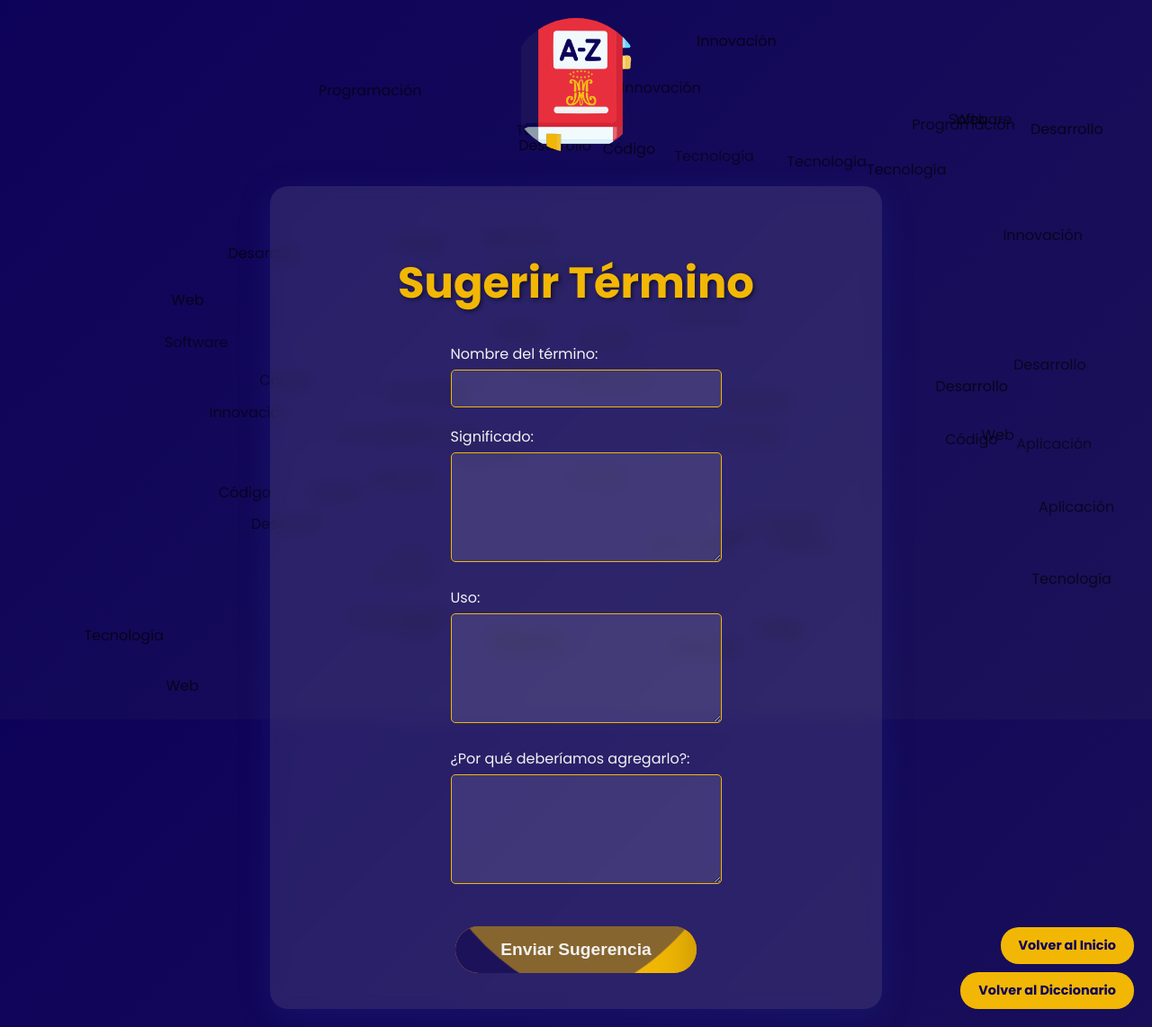
After one commit to TheKingXion/Proyecto_Final, a Flask app: page /suggest-term in a window 1280 px wide. The commit adds this page. Shown: the whole page at 90% size. Run offline with Flask 3, Linux system fonts and the light colour scheme; some libraries are stand-ins or nearby versions.

Commit message:
Pagina Lista | 04/12 | 10:51

```diff
--- a/app.py
+++ b/app.py
@@ -1,4 +1,5 @@
-from flask import Flask, render_template, request
+from flask import Flask, render_template, request, jsonify
+import json
 from diccionarios import es, eng, ita, por
 
 app = Flask(__name__)
@@ -32,5 +33,20 @@
     terms = diccionario.get(letter, {})
     return render_template('terms.html', terms=terms, letter=letter.upper())
 
+@app.route('/suggest-term')
+def suggest_term_page():
+    return render_template('suggest-term.html')
+
+@app.route('/api/suggest-term', methods=['POST'])
+def suggest_term():
+    data = request.json
+
+    # Guardar la sugerencia en un archivo
+    with open('sugerencias.json', 'a') as f:
+        json.dump(data, f)
+        f.write('\n')
+
+    return jsonify({"message": "Sugerencia guardada con éxito"}), 200
+
 if __name__ == '__main__':
     app.run(debug=True, host='0.0.0.0', port=5000)
--- /dev/null
+++ b/static/css/suggest-term.css
@@ -0,0 +1,232 @@
+body, html {
+    font-family: 'Poppins', sans-serif;
+    margin: 0;
+    padding: 0;
+    height: 100%;
+    background: linear-gradient(135deg, #0D0259, #1B1259);
+    color: #F2F2F2;
+}
+
+.logo-container {
+    text-align: center;
+    margin-bottom: 30px;
+}
+
+.logo {
+    width: 150px;
+    height: 150px;
+    border-radius: 50%;
+    object-fit: cover;
+}
+
+.container {
+    position: relative;
+    display: flex;
+    flex-direction: column;
+    justify-content: center;
+    align-items: center;
+    min-height: 100vh;
+    padding: 20px;
+    box-sizing: border-box;
+    z-index: 1;
+}
+
+.content {
+    text-align: center;
+    display: flex;
+    flex-direction: column;
+    justify-content: center;
+    align-items: center;
+    background: rgba(255, 255, 255, 0.1);
+    backdrop-filter: blur(10px);
+    border-radius: 20px;
+    padding: 40px;
+    box-shadow: 0 8px 32px 0 rgba(31, 38, 135, 0.37);
+    width: 80%;
+    max-width: 600px;
+}
+
+.title {
+    font-size: 3rem;
+    margin-bottom: 30px;
+    font-weight: bold;
+    color: #F2B705;
+    text-shadow: 2px 2px 4px rgba(0,0,0,0.5);
+    animation: fadeInDown 1s ease-out;
+}
+
+@keyframes fadeInDown {
+    from {
+        opacity: 0;
+        transform: translateY(-20px);
+    }
+    to {
+        opacity: 1;
+        transform: translateY(0);
+    }
+}
+
+.form-group {
+    margin-bottom: 20px;
+    width: 100%;
+}
+
+label {
+    display: block;
+    margin-bottom: 5px;
+    text-align: left;
+    color: #F2F2F2;
+}
+
+input[type="text"],
+textarea {
+    width: 100%;
+    padding: 10px;
+    border: 1px solid #F2B705;
+    border-radius: 5px;
+    background-color: rgba(255, 255, 255, 0.1);
+    color: #F2F2F2;
+    font-family: 'Poppins', sans-serif;
+}
+
+textarea {
+    height: 100px;
+    resize: vertical;
+}
+
+.submit-button {
+    position: relative;
+    display: inline-block;
+    padding: 15px 50px;
+    background-color: #D92534;
+    color: #F2F2F2;
+    text-decoration: none;
+    border-radius: 30px;
+    font-size: 1.2rem;
+    font-weight: bold;
+    border: none;
+    cursor: pointer;
+    overflow: hidden;
+    transition: all 0.3s ease;
+    margin-top: 20px;
+}
+
+.submit-button span {
+    position: relative;
+    z-index: 1;
+}
+
+.submit-button .liquid {
+    position: absolute;
+    top: -80px;
+    left: 0;
+    width: 100%;
+    height: 200px;
+    background: #F2B705;
+    box-shadow: inset 0 0 50px rgba(0, 0, 0, .5);
+    transition: 0.5s;
+}
+
+.submit-button .liquid::after,
+.submit-button .liquid::before {
+    content: '';
+    width: 200%;
+    height: 200%;
+    position: absolute;
+    top: 0;
+    left: 50%;
+    transform: translate(-50%, -75%);
+    background: #F2F2F2;
+}
+
+.submit-button .liquid::before {
+    border-radius: 45%;
+    background: #1B1259;
+    animation: animate 5s linear infinite;
+}
+
+.submit-button .liquid::after {
+    border-radius: 40%;
+    background: rgba(242, 183, 5, .5);
+    animation: animate 10s linear infinite;
+}
+
+.submit-button:hover .liquid {
+    top: -120px;
+}
+
+@keyframes animate {
+    0% {
+        transform: translate(-50%, -75%) rotate(0deg);
+    }
+    100% {
+        transform: translate(-50%, -75%) rotate(360deg);
+    }
+}
+
+.back-button {
+    position: absolute;
+    bottom: 70px;
+    right: 20px;
+    background-color: #F2B705;
+    padding: 10px 20px;
+    font-size: 0.9rem;
+    color: #0D0259;
+    text-decoration: none;
+    border-radius: 20px;
+    border: none;
+    cursor: pointer;
+    transition: all 0.3s ease;
+    font-weight: bold;
+}
+
+.back-button:hover {
+    background-color: #D92534;
+    color: #F2F2F2;
+    transform: translateY(-3px);
+    box-shadow: 0 4px 8px rgba(0,0,0,0.2);
+}
+
+.diccionary-button {
+    position: absolute;
+    bottom: 20px;
+    right: 20px;
+    background-color: #F2B705;
+    padding: 10px 20px;
+    font-size: 0.9rem;
+    color: #0D0259;
+    text-decoration: none;
+    border-radius: 20px;
+    border: none;
+    cursor: pointer;
+    transition: all 0.3s ease;
+    font-weight: bold;
+}
+
+.diccionary-button:hover {
+    background-color: #D92534;
+    color: #F2F2F2;
+    transform: translateY(-3px);
+    box-shadow: 0 4px 8px rgba(0,0,0,0.2);
+}
+
+@media (max-width: 768px) {
+    .title {
+        font-size: 2.5rem;
+    }
+
+    .content {
+        padding: 20px;
+        width: 90%;
+    }
+
+    .submit-button {
+        font-size: 1rem;
+        padding: 12px 30px;
+    }
+
+    .back-button {
+        padding: 8px 16px;
+        font-size: 0.8rem;
+    }
+}
--- /dev/null
+++ b/static/js/suggest-term.js
@@ -0,0 +1,27 @@
+document.addEventListener('DOMContentLoaded', function() {
+    const form = document.getElementById('suggestTermForm');
+
+    form.addEventListener('submit', function(e) {
+        e.preventDefault();
+
+        const formData = new FormData(form);
+        const suggestion = Object.fromEntries(formData);
+
+        fetch('/api/suggest-term', {
+            method: 'POST',
+            headers: {
+                'Content-Type': 'application/json',
+            },
+            body: JSON.stringify(suggestion),
+        })
+        .then(response => response.json())
+        .then(data => {
+            alert('¡Sugerencia enviada con éxito!');
+            form.reset();
+        })
+        .catch((error) => {
+            console.error('Error:', error);
+            alert('Error al enviar la sugerencia. Por favor, inténtalo de nuevo.');
+        });
+    });
+});
--- /dev/null
+++ b/sugerencias.json
@@ -0,0 +1 @@
+{"termName": "hakjl\u00f1sd", "meaning": "hfgajskl\u00f1d", "usage": "asdfahgjlk\u00f1", "reason": "ardsguyiekl\u00f1"}
--- /dev/null
+++ b/templates/suggest-term.html
@@ -0,0 +1,54 @@
+<!DOCTYPE html>
+<html lang="es">
+<head>
+    <meta charset="UTF-8">
+    <meta name="viewport" content="width=device-width, initial-scale=1.0">
+    <title>Sugerir Término - Diccionario del 3MF</title>
+    <link rel="stylesheet" href="{{ url_for('static', filename='css/suggest-term.css') }}">
+    <link rel="stylesheet" href="{{ url_for('static', filename='css/particles.css') }}">
+    <link rel="icon" href="{{ url_for('static', filename='images/web_ico.png') }}" type="image/png">
+    <link href="https://fonts.googleapis.com/css2?family=Poppins:wght@300;400;700&display=swap" rel="stylesheet">
+</head>
+<body>
+    <div id="particles"></div>
+    <div class="container">
+        <div class="logo-container">
+            <img src="{{ url_for('static', filename='images/web_ico.png') }}" alt="Logo" class="logo">
+        </div>
+        <div class="content">
+            <h1 class="title">Sugerir Término</h1>
+            <form id="suggestTermForm">
+                <div class="form-group">
+                    <label for="termName">Nombre del término:</label>
+                    <input type="text" id="termName" name="termName" required>
+                </div>
+                <div class="form-group">
+                    <label for="meaning">Significado:</label>
+                    <textarea id="meaning" name="meaning" required></textarea>
+                </div>
+                <div class="form-group">
+                    <label for="usage">Uso:</label>
+                    <textarea id="usage" name="usage" required></textarea>
+                </div>
+                <div class="form-group">
+                    <label for="reason">¿Por qué deberíamos agregarlo?:</label>
+                    <textarea id="reason" name="reason" required></textarea>
+                </div>
+                <button type="submit" class="submit-button">
+                    <span>Enviar Sugerencia</span>
+                    <div class="liquid"></div>
+                </button>
+            </form>
+        </div>
+        <a href="{{ url_for('index') }}" class="back-button">Volver al Inicio</a>
+        <a href="{{ url_for('dictionary_usage') }}" class="diccionary-button">Volver al Diccionario</a>
+    </div>
+    <script src="{{ url_for('static', filename='js/suggest-term.js') }}"></script>
+    <script src="{{ url_for('static', filename='js/words_particle.js') }}"></script>
+    <script>
+        document.addEventListener('DOMContentLoaded', function() {
+            initParticles();
+        });
+    </script>
+</body>
+</html>
```
Also changed, not shown: static/css/dictionary_usage.css (+74 -0 lines), templates/dictionary_usage.html (+8 -0 lines).
